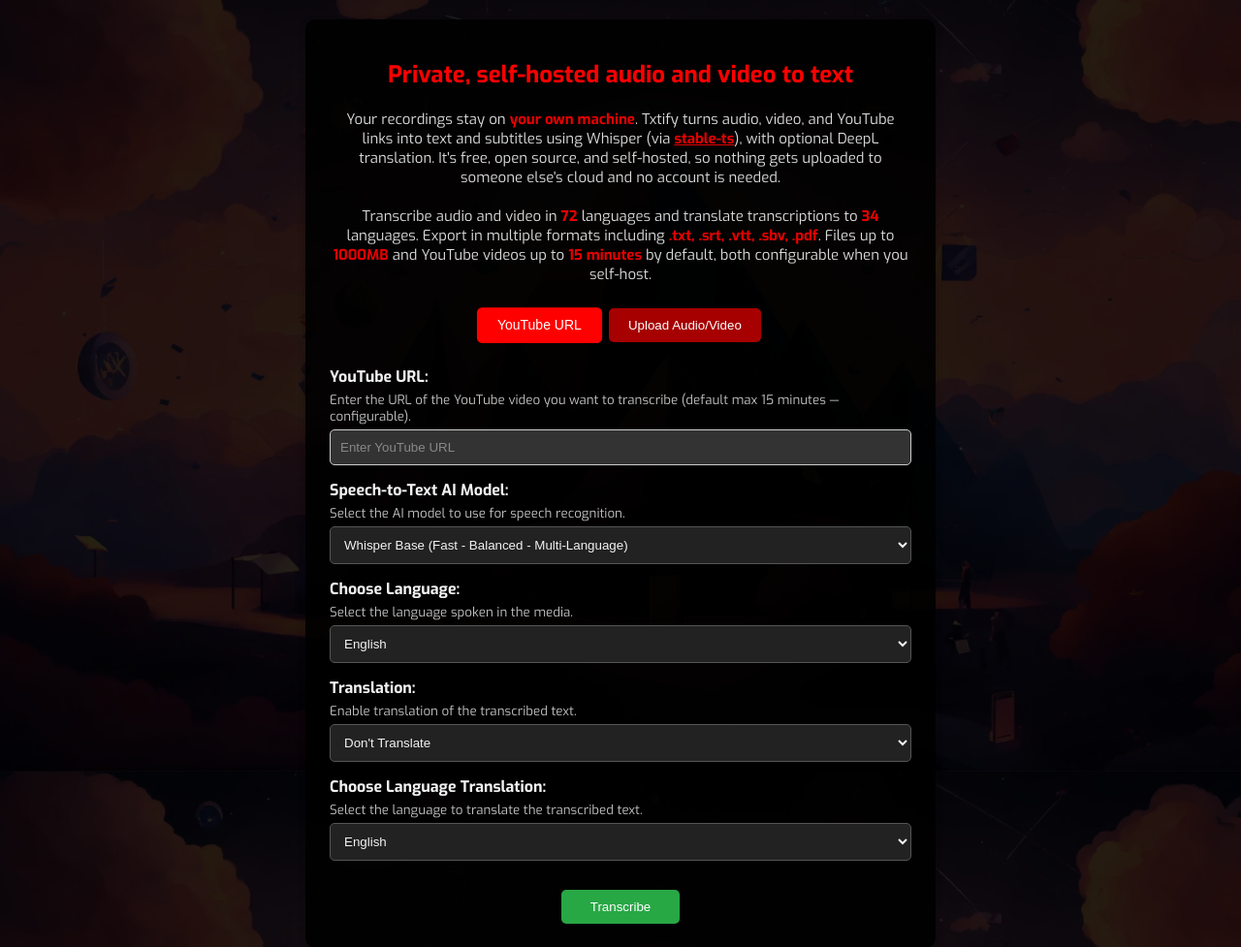
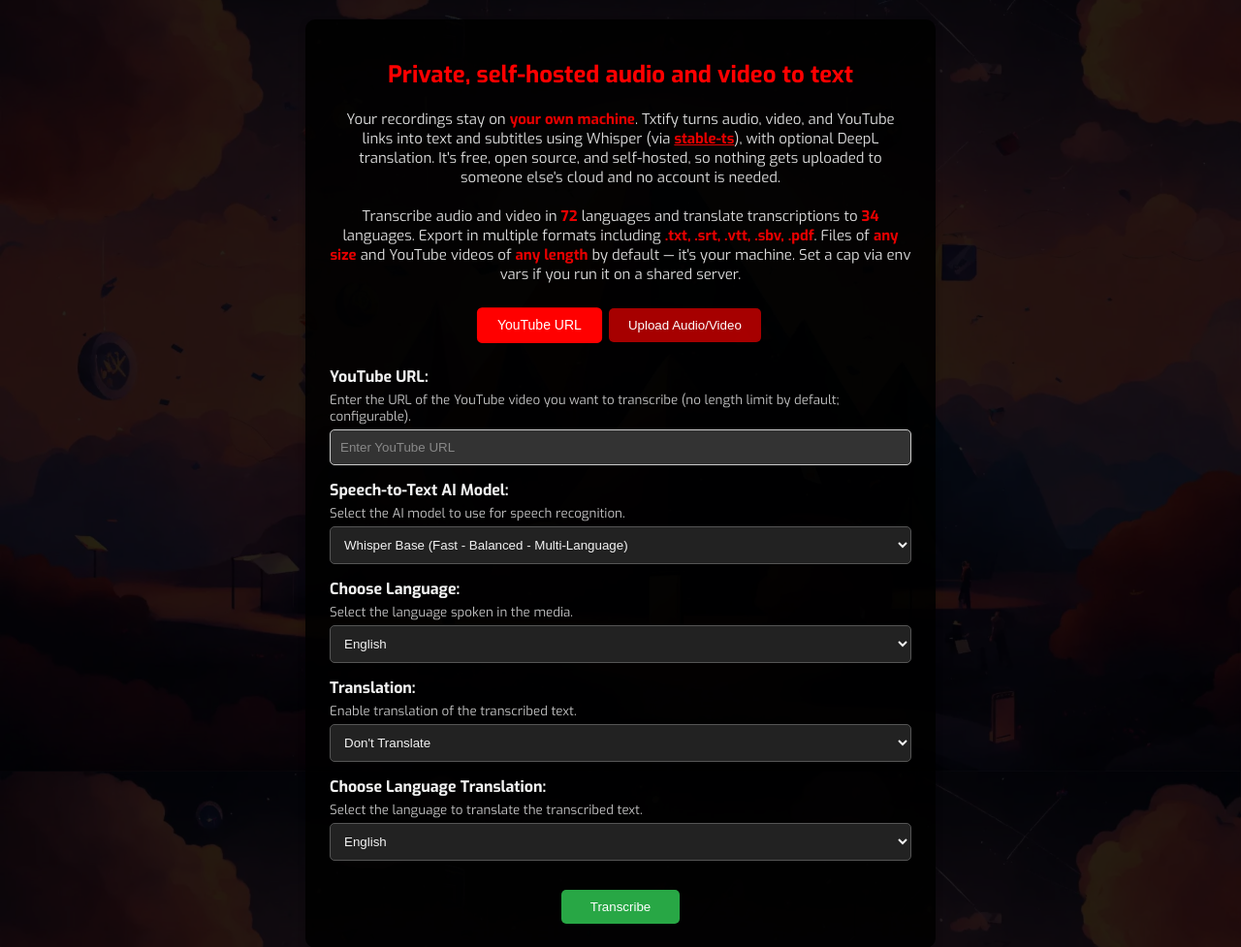
Before and after one commit to lkmeta/txtify, a FastAPI app: page / in a window 1280 px wide. Shown: the part 80-1057 px from the top of the page at 97% size. Run offline with FastAPI, Linux system fonts and the light colour scheme.

Commit message:
feat: no upload-size or video-duration limits by default
It runs on your own machine, so there's no reason to cap what you transcribe.
MAX_UPLOAD_SIZE_MB and MAX_VIDEO_DURATION now default to 0 = unlimited; set a
positive value to cap uploads/duration on a shared deployment.

0 disables every enforcement point: the early upload-size check (main.py), the
streaming backstop in handle_transcription, the YouTube duration rejection, and
the ffmpeg -t truncation (which must be skipped when unlimited, or it would cut
to 0 seconds). UI/FAQ copy updated to "any size / any length".

Verified: pytest 62 (positive cap still rejects; 0 accepts a large upload);
a real YouTube clip transcribes in full with the unlimited default (not
truncated); docker_e2e.sh PASS.

```diff
--- a/src/main.py
+++ b/src/main.py
@@ -273,7 +273,7 @@ async def transcribe(
             return JSONResponse(
                 content={"message": "Invalid file type"}, status_code=400
             )
-        if media.size and media.size > MAX_UPLOAD_SIZE_MB * 1024 * 1024:
+        if MAX_UPLOAD_SIZE_MB and media.size and media.size > MAX_UPLOAD_SIZE_MB * 1024 * 1024:
             return JSONResponse(
                 content={
                     "message": f"Uploaded file exceeds {MAX_UPLOAD_SIZE_MB} MB limit."
--- a/templates/index.html
+++ b/templates/index.html
@@ -67,10 +67,10 @@
             <span id="translation-languages" style="color: var(--primary-color); font-weight: bold;"></span>
             languages. Export in multiple formats including
             <span id="file-types" style="color: var(--primary-color); font-weight: bold;"></span>.
-            Files up to
-            <span style="color: var(--primary-color); font-weight: bold;">1000MB</span>
-            and YouTube videos up to
-            <span style="color: var(--primary-color); font-weight: bold;">15 minutes</span> by default, both configurable when you self-host.
+            Files of
+            <span style="color: var(--primary-color); font-weight: bold;">any size</span>
+            and YouTube videos of
+            <span style="color: var(--primary-color); font-weight: bold;">any length</span> by default — it's your machine. Set a cap via env vars if you run it on a shared server.
         </div>
 
         <div class="switch-case">
@@ -79,12 +79,12 @@
         </div>
         <div id="youtube-input" class="input-group">
             <label for="youtube-url">YouTube URL:</label>
-            <small>Enter the URL of the YouTube video you want to transcribe (default max 15 minutes — configurable).</small>
+            <small>Enter the URL of the YouTube video you want to transcribe (no length limit by default; configurable).</small>
             <input type="text" id="youtube-url" placeholder="Enter YouTube URL">
         </div>
         <div id="upload-input" class="input-group" style="display: none;">
             <label for="media-upload">Upload Audio/Video:</label>
-            <small>Upload an audio or video file from your device to transcribe (.mp3, .mp4, .m4a, .wav, .webm and more -- default max 1000MB, configurable).</small>
+            <small>Upload an audio or video file from your device to transcribe (.mp3, .mp4, .m4a, .wav, .webm and more -- no size limit by default, configurable).</small>
             <input type="file" id="media-upload" accept=".mp3,.mp4,.m4a,.wav,.webm,.ogg,.flac,.aac,.mov,.mkv,.avi">
         </div>
 
```
Also changed, not shown: src/utils.py (+12 -9 lines), templates/faq.html (+5 -4 lines), tests/test_api.py (+14 -2 lines), tests/test_utils.py (+2 -2 lines), 1 other file.
